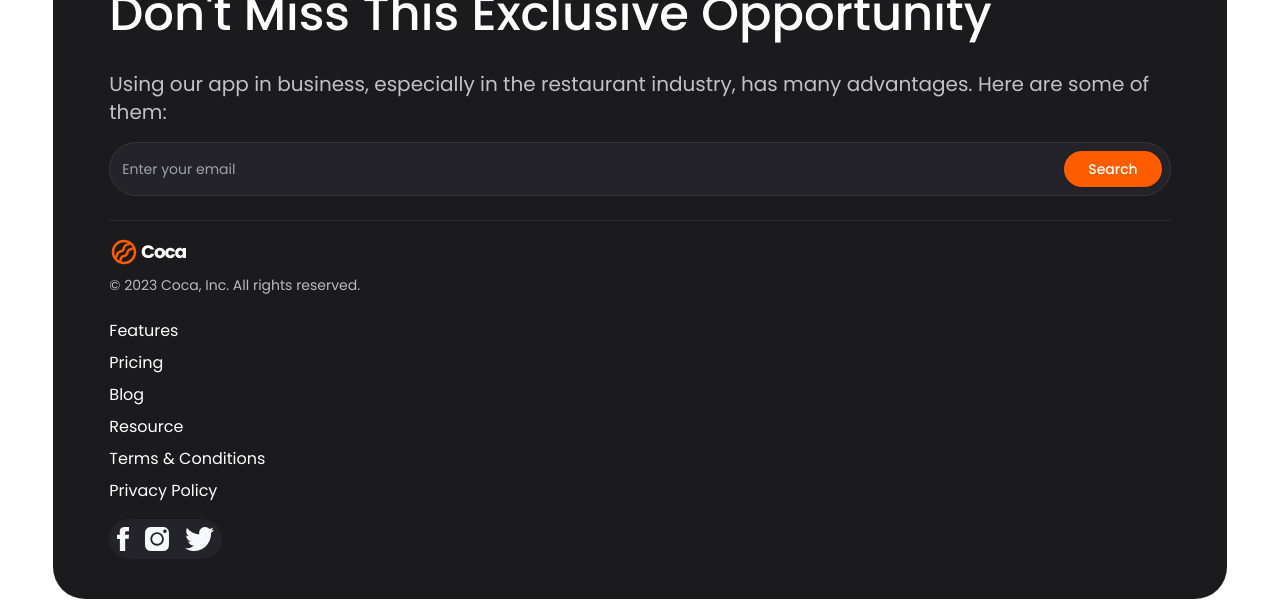
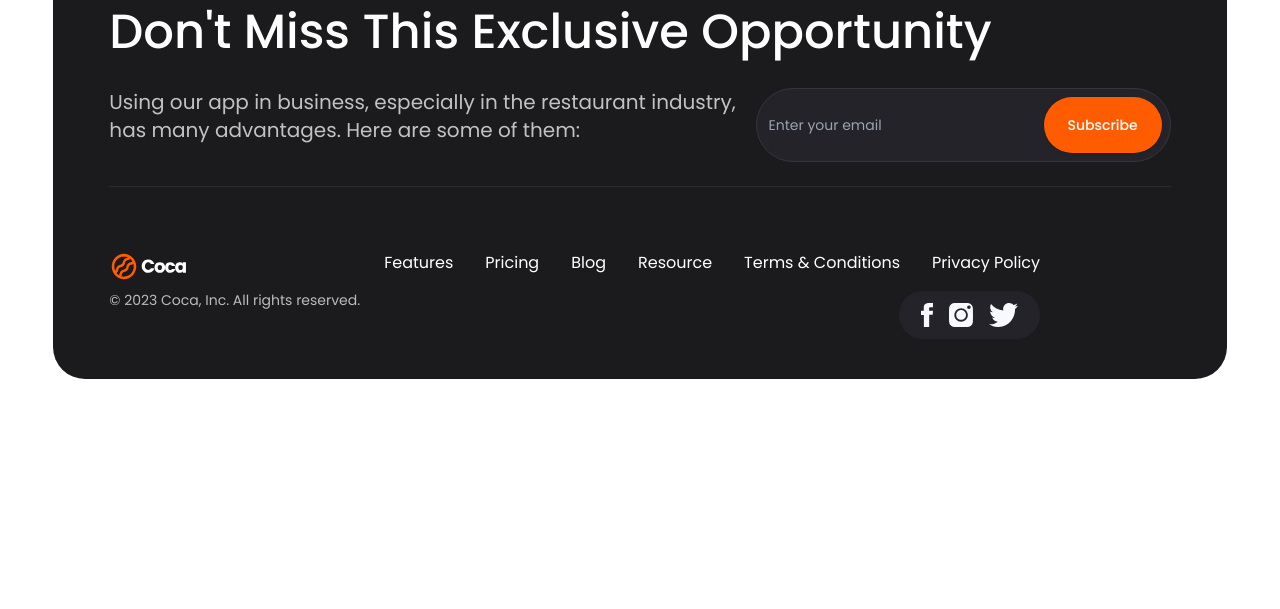
Before and after one commit to rmidhunk/coca-pos, a React (Vite) app: page / in a window 1280 px wide. Shown: the part 4612-5221 px from the top of the page. After the commit the page ends 5023 px from the top, so only its background shows below. Built offline with nearby package versions, Linux system fonts and the light colour scheme; no server answers; the database is empty.

Commit message:
Midhun Krishnan | feat: lg screen responsiveness add

```diff
--- a/src/components/home-page/excellence-page.jsx
+++ b/src/components/home-page/excellence-page.jsx
@@ -4,7 +4,7 @@ const ExcellencePage = () => {
   return (
     <section className="pt-4 sm:pt-6">
       <div className="bg-gradient-to-r from-background-black to-[#232329] text-white text-center rounded-t-[32px]">
-        <div className="bg-[url('/excellence-section-bg.svg')] bg-cover bg-bottom bg-no-repeat pt-6 px-4 pb-60 sm:pt-20 sm:px-16 sm:bg-contain">
+        <div className="bg-[url('/excellence-section-bg.svg')] bg-cover bg-bottom bg-no-repeat pt-6 px-4 pb-60 sm:pt-20 sm:px-16 sm:bg-contain lg:bg-cover">
           <h4 className="text-3xl font-medium mb-6 sm:text-500-64">
             Gain Excellence with the Best POS Solutions
           </h4>
--- a/src/components/home-page/faq-page.jsx
+++ b/src/components/home-page/faq-page.jsx
@@ -38,7 +38,7 @@ const FaqPage = () => {
   return (
     <section className="py-4 sm:py-10">
       <div className="py-6 px-2 bg-background-blue rounded-[32px] sm:px-14 sm:py-16">
-        <div>
+        <div className="lg:flex">
           <h4 className="text-3xl font-medium mb-10 sm:text-500-64">
             Frequently Asked Questions
           </h4>
@@ -49,7 +49,7 @@ const FaqPage = () => {
                 placeholder="Type your question here"
                 className="w-full text-sm p-1 outline-none bg-transparent"
               />
-              <Button>Search</Button>
+              <Button className="lg:h-14">Search</Button>
             </div>
           </div>
         </div>
--- a/src/components/home-page/features-page.jsx
+++ b/src/components/home-page/features-page.jsx
@@ -35,12 +35,12 @@ const FeaturesPage = () => {
         {featuresContent?.map((feature) => (
           <div
             key={feature?.id}
-            className="bg-background-blue py-10 px-8 rounded-[32px] flex flex-col gap-10"
+            className="bg-background-blue py-10 px-8 rounded-[32px] flex flex-col gap-10 lg:flex-row even:flex-row-reverse"
           >
-            <div>
+            <div className="">
               <img src="/features-card.png" alt="Features card" />
             </div>
-            <div className="flex flex-col justify-between">
+            <div className="flex flex-col justify-between lg:w-[586px]">
               <div>
                 <h5 className="font-medium text-xl mb-3 sm:text-500-32">
                   {feature?.heading}
@@ -49,7 +49,7 @@ const FeaturesPage = () => {
                   {feature?.content}
                 </p>
               </div>
-              <div className="flex flex-col gap-4">
+              <div className="flex flex-col gap-4 sm:flex-row">
                 <Button className="sm:text-600-16">Launch Demo</Button>
                 <Button variant="outline" className="text-600-16">
                   More Info
--- a/src/components/home-page/footer-page.jsx
+++ b/src/components/home-page/footer-page.jsx
@@ -14,22 +14,22 @@ const FooterPage = () => {
           <h4 className="text-3xl text-white font-medium mb-6 sm:text-500-48">
             Don&apos;t Miss This Exclusive Opportunity
           </h4>
-          <div className="flex flex-col gap-4">
+          <div className="flex flex-col gap-4 lg:flex-row">
             <p className="text-base text-[#C2C2C2] sm:text-400-20">
               Using our app in business, especially in the restaurant industry,
               has many advantages. Here are some of them:
             </p>
-            <div className="inline-flex p-2 bg-[#232329] border border-border-2 rounded-full mb-2">
+            <div className="inline-flex p-2 bg-[#232329] border border-border-2 rounded-full mb-2 lg:shrink-0">
               <input
                 type="text"
                 placeholder="Enter your email"
                 className="w-full text-sm text-white p-1 outline-none bg-transparent"
               />
-              <Button>Search</Button>
+              <Button className="lg:h-14">Subscribe</Button>
             </div>
           </div>
         </div>
-        <div className="pt-4 flex flex-col gap-6">
+        <div className="pt-4 flex flex-col gap-6 lg:flex-row lg:pt-16">
           <div>
             <div className="w-20 mb-2">
               <img src="/coca-white-logo.svg" alt="Coca logo" />
@@ -39,7 +39,7 @@ const FooterPage = () => {
             </p>
           </div>
           <div className="flex flex-col gap-4">
-            <ul className="text-white flex flex-col gap-2">
+            <ul className="text-white flex flex-col gap-2 lg:flex-row lg:gap-8">
               <li>Features</li>
               <li>Pricing</li>
               <li>Blog</li>
@@ -47,7 +47,7 @@ const FooterPage = () => {
               <li>Terms & Conditions</li>
               <li>Privacy Policy</li>
             </ul>
-            <ul className="inline-flex w-max items-center gap-4 p-2 rounded-full bg-[#232329]">
+            <ul className="inline-flex w-max items-center gap-4 p-2 rounded-full bg-[#232329] lg:ml-auto lg:px-[22px] lg:py-3">
               {socialMedias?.map((socialMedia) => (
                 <li key={socialMedia?.id}>
                   <img
--- a/src/components/ui/button.jsx
+++ b/src/components/ui/button.jsx
@@ -21,7 +21,7 @@ const buttonVariants = cva(
         link: "text-primary underline-offset-4 hover:underline",
       },
       size: {
-        default: "h-9 px-6 py-3",
+        default: "h-9 px-6 py-3 lg:h-12",
         sm: "h-8 rounded-md px-3 text-xs",
         lg: "h-10 rounded-md px-8",
         icon: "h-9 w-9",
--- a/src/index.css
+++ b/src/index.css
@@ -62,6 +62,8 @@
 @layer base {
   * {
     @apply border-border;
+    margin: 0;
+    padding: 0;
   }
   body {
     @apply bg-background text-foreground;
```
